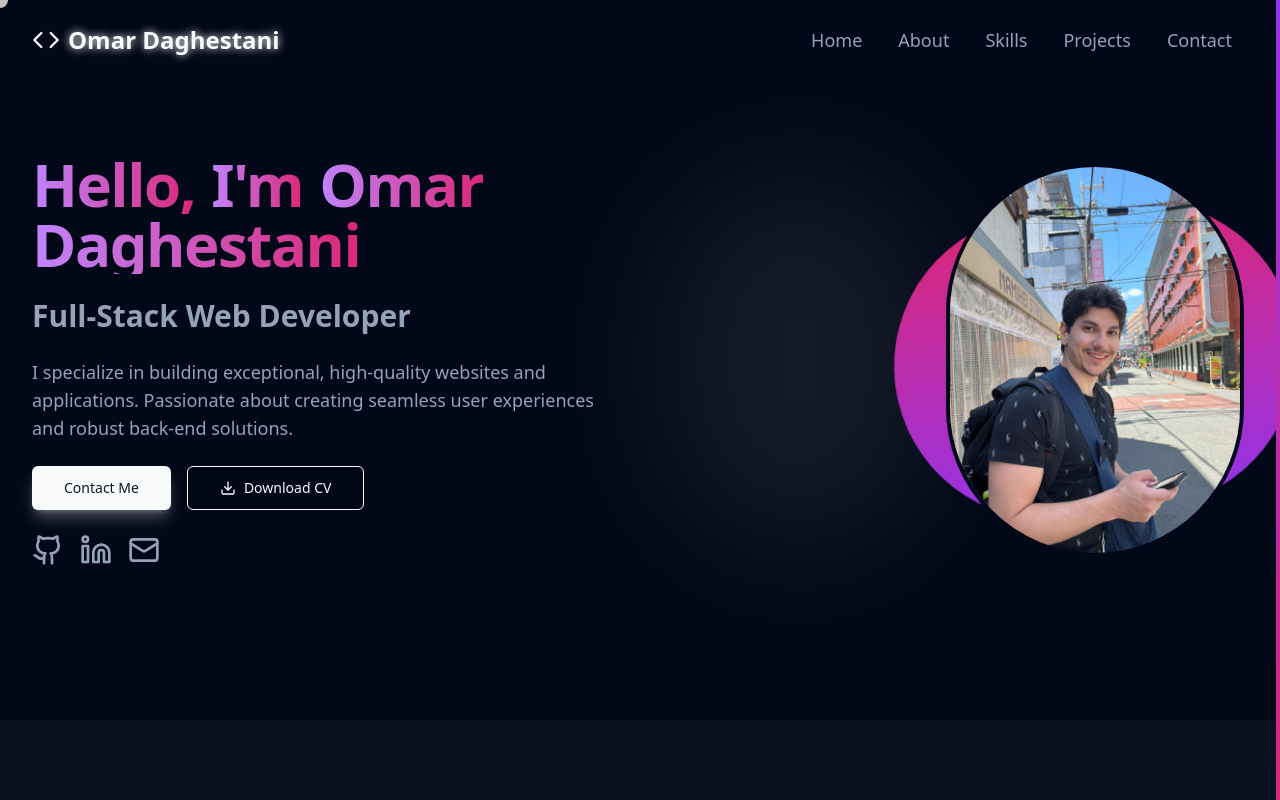
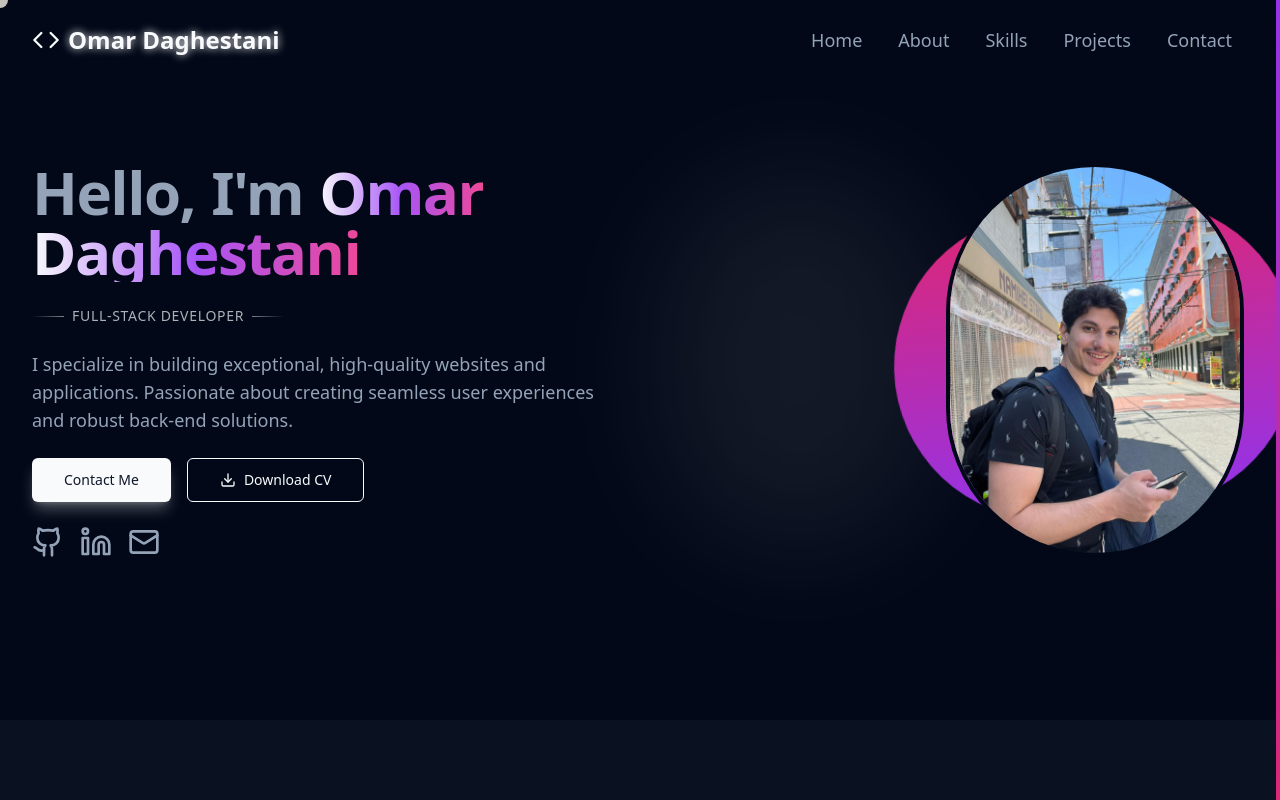
Before and after one commit to OmarDaghestani/Omar-Daghestani-2025, a Next.js app: page / in a window 1280 px wide. Shown: the top 800 px of the page. Built offline with nearby package versions, Linux system fonts and the light colour scheme.

Commit message:
feat: enhanced hero section - made Omar's name more prominent with special styling, glow effects, and better visual hierarchy

```diff
--- a/components/hero-section.tsx
+++ b/components/hero-section.tsx
@@ -23,6 +23,21 @@ const containerVariants = {
 const wordVariants = {
   hidden: { y: 20, opacity: 0 },
   visible: { y: 0, opacity: 1, transition: { duration: 0.4 } },
+};
+
+const nameVariants = {
+  hidden: { y: 30, opacity: 0, scale: 0.9 },
+  visible: {
+    y: 0,
+    opacity: 1,
+    scale: 1,
+    transition: {
+      duration: 0.6,
+      ease: "easeOut",
+      type: "spring",
+      stiffness: 100
+    }
+  },
 };
 
 const itemVariants = {
@@ -51,22 +66,47 @@ export function HeroSection() {
               className="text-4xl md:text-5xl lg:text-6xl font-extrabold tracking-tight"
               variants={containerVariants}
             >
-              {words.map((word, index) => (
+              {words.map((word, index) => {
+                // Special styling for "Omar Daghestani"
+                if (word === "Omar" || word === "Daghestani") {
+                  return (
                     <motion.span
                       key={index}
-                  className="inline-block mr-4 text-transparent bg-clip-text bg-gradient-to-r from-purple-400 to-pink-600"
+                      className="inline-block mr-4 text-transparent bg-clip-text bg-gradient-to-r from-primary via-purple-500 to-pink-500 relative"
+                      variants={nameVariants}
+                    >
+                      {word}
+                      {/* Glow effect for the name */}
+                      <div className="absolute inset-0 bg-gradient-to-r from-primary via-purple-500 to-pink-500 blur-lg opacity-30 -z-10" />
+                    </motion.span>
+                  );
+                }
+
+                // Regular styling for other words
+                return (
+                  <motion.span
+                    key={index}
+                    className="inline-block mr-4 text-muted-foreground"
                     variants={wordVariants}
                   >
                     {word}
                   </motion.span>
-              ))}
+                );
+              })}
             </motion.h1>
-            <motion.h2
-              className="text-2xl md:text-3xl font-semibold text-muted-foreground"
+
+            {/* Enhanced name highlight */}
+            <motion.div
+              className="flex justify-center md:justify-start items-center gap-2"
               variants={itemVariants}
             >
-              Full-Stack Web Developer
-            </motion.h2>
+              <div className="h-px w-8 bg-gradient-to-r from-transparent to-primary/50" />
+              <span className="text-sm font-medium text-primary/70 uppercase tracking-wider">
+                Full-Stack Developer
+              </span>
+              <div className="h-px w-8 bg-gradient-to-r from-primary/50 to-transparent" />
+            </motion.div>
+
             <motion.p
               className="text-lg text-muted-foreground max-w-xl mx-auto md:mx-0"
               variants={itemVariants}
```
Lines whose indentation alone changed are shown as unchanged.
